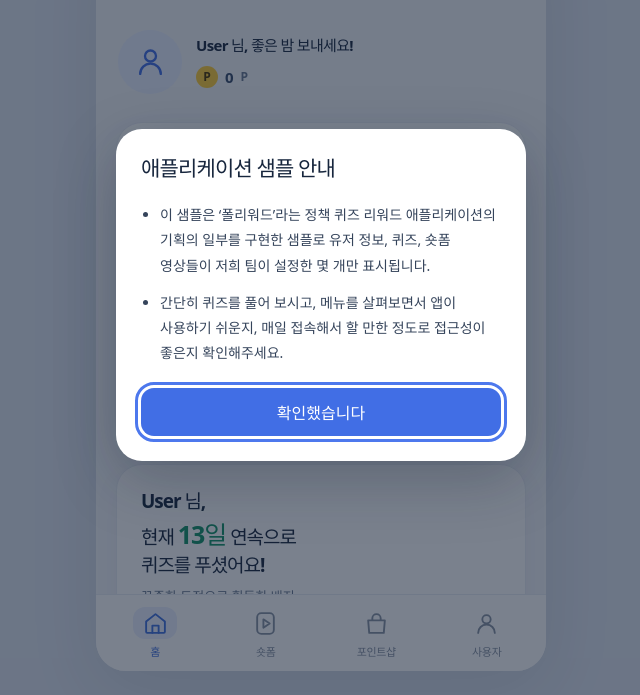
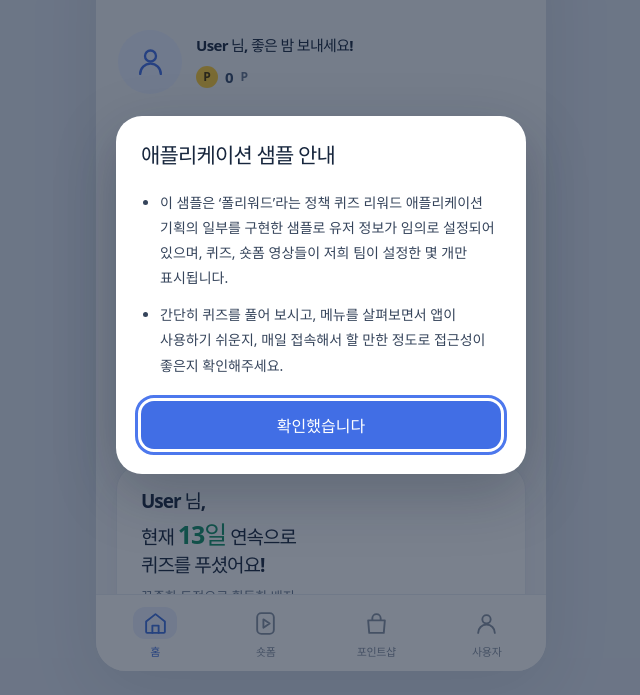
Before and after one commit to ingari/poliward, a plain HTML site: page index.html in a window 1280 px wide. Shown: the part 105-800 px from the top of the page, without its empty margins (319-959 px from the left). Drawn offline with Linux system fonts and the light colour scheme.

Commit message:
Update index.html

```diff
--- a/index.html
+++ b/index.html
@@ -106,7 +106,7 @@
   <div class="overlay" id="quiz-overlay" hidden><div class="dialog" role="dialog" aria-modal="true" aria-labelledby="dialog-title"><div class="dialog-head"><div><p class="dialog-kicker" id="dialog-level"></p><p id="quiz-progress" class="quiz-progress" aria-label="문제 진행 상황"></p><h2 id="dialog-title"></h2></div><button type="button" class="close" id="close-quiz" aria-label="퀴즈 닫기">×</button></div><div id="answers"></div><p class="feedback" id="feedback" aria-live="polite"></p><button class="quiz-next" id="next-quiz" type="button" hidden>다음 &gt;</button></div></div>
   <div class="overlay" id="share-overlay" hidden><div class="dialog" role="dialog" aria-modal="true" aria-labelledby="share-title"><div class="dialog-head"><div><h2 id="share-title">연속 퀴즈 배지 공유하기</h2></div><button type="button" class="close" id="close-share" aria-label="공유 창 닫기">×</button></div><div class="share-list"><button class="share-option ig" type="button" data-share="instagram">Instagram에 공유하기</button><button class="share-option kakao" type="button" data-share="kakao">카카오톡에 공유하기</button><button class="share-option x" type="button" data-share="x">X에 공유하기</button></div><p class="share-status" id="share-status" aria-live="polite"></p></div></div>
   <div class="overlay" id="product-overlay" hidden><div class="dialog product-dialog" role="dialog" aria-modal="true" aria-labelledby="product-title"><div class="dialog-head"><h2 id="product-title">상품 상세</h2><button type="button" class="close" id="close-product" aria-label="상품 창 닫기">×</button></div><img class="product-dialog-img" id="product-image" src="" alt=""><p class="product-dialog-shop" id="product-shop">조대커피</p><h3 id="product-name"></h3><p class="product-dialog-price" id="product-price"></p><button class="buy-button" id="buy-product" type="button">구매하기</button><p class="buy-error" id="buy-error" role="status" aria-live="polite"></p></div></div>
-  <div class="overlay" id="sample-overlay" hidden><div class="dialog sample-dialog" role="dialog" aria-modal="true" aria-labelledby="sample-title" aria-describedby="sample-description"><h2 id="sample-title"><strong>애플리케이션 샘플 안내</strong></h2><ul id="sample-description" class="sample-copy"><li>이 샘플은 ‘폴리워드’라는 정책 퀴즈 리워드 애플리케이션의 기획의 일부를 구현한 샘플로 유저 정보, 퀴즈, 숏폼 영상들이 저희 팀이 설정한 몇 개만 표시됩니다.</li><li>간단히 퀴즈를 풀어 보시고, 메뉴를 살펴보면서 앱이 사용하기 쉬운지, 매일 접속해서 할 만한 정도로 접근성이 좋은지 확인해주세요.</li></ul><button id="sample-confirm" class="buy-button" type="button">확인했습니다</button></div></div>
+  <div class="overlay" id="sample-overlay" hidden><div class="dialog sample-dialog" role="dialog" aria-modal="true" aria-labelledby="sample-title" aria-describedby="sample-description"><h2 id="sample-title"><strong>애플리케이션 샘플 안내</strong></h2><ul id="sample-description" class="sample-copy"><li>이 샘플은 ‘폴리워드’라는 정책 퀴즈 리워드 애플리케이션 기획의 일부를 구현한 샘플로 유저 정보가 임의로 설정되어 있으며, 퀴즈, 숏폼 영상들이 저희 팀이 설정한 몇 개만 표시됩니다.</li><li>간단히 퀴즈를 풀어 보시고, 메뉴를 살펴보면서 앱이 사용하기 쉬운지, 매일 접속해서 할 만한 정도로 접근성이 좋은지 확인해주세요.</li></ul><button id="sample-confirm" class="buy-button" type="button">확인했습니다</button></div></div>
   <div class="overlay quit-overlay" id="quit-overlay" hidden><div class="dialog" role="alertdialog" aria-modal="true" aria-labelledby="quit-title" aria-describedby="quit-description"><h2 id="quit-title">퀴즈를 그만두시겠습니까?</h2><p id="quit-description" class="quit-copy">한번 그만두면 오늘은 이 난이도의 퀴즈를 다시 풀 수 없습니다.</p><div class="quit-buttons"><button id="quit-yes" type="button">예</button><button id="quit-no" type="button">아니오</button></div></div></div>
   <div class="overlay" id="preparing-overlay" hidden><div class="dialog" role="dialog" aria-modal="true" aria-labelledby="preparing-title"><h2 id="preparing-title">준비 중입니다</h2><button type="button" class="buy-button" id="preparing-confirm">확인</button></div></div>
   <script>
@@ -252,7 +252,7 @@
     listen(id('preparing-overlay'),'click',function(e){if(e.target===id('preparing-overlay'))closeModal();});
     updateQuizButtons();
     listen(id('open-share'),'click',function () {shareText='Poliward에서 '+id('streak-days').textContent+' 연속으로 퀴즈를 풀고 10+ DAYS 배지를 받았어요!';shareTitle='Poliward 연속 퀴즈 배지';id('share-title').textContent='연속 퀴즈 배지 공유하기';id('share-status').textContent='';id('share-status').classList.remove('share-copy');openModal('share-overlay','close-share');});
-    var prices={'아메리카노':1000,'카페라떼':1500,'아이스티':1500,'카라멜마끼아또':2000};
+    var prices={'아메리카노':1000,'카페라떼':2000,'아이스티':2000,'카라멜마끼아또':3000};
     all('[data-product]').forEach(function (button) {listen(button,'click',function () {
       var name=button.getAttribute('data-product');selectedPrice=prices[name];
       id('product-image').src=button.querySelector('img').src;id('product-image').alt=name+' 사진';id('product-name').textContent=name;
```
